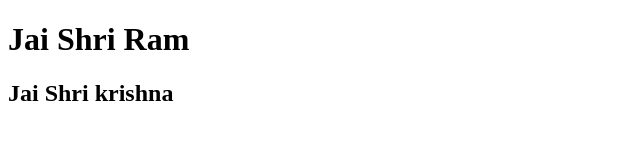
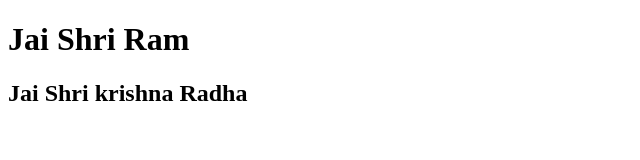
Before and after one commit to adsgourav/localRepo, a plain HTML site: page index.html in a window 1280 px wide. Shown: the whole page, without its empty margins (0-640 px from the left). Drawn offline with Linux system fonts and the light colour scheme.

Commit message:
add radha ji

```diff
--- a/index.html
+++ b/index.html
@@ -7,6 +7,6 @@
 </head>
 <body>
     <h1>Jai Shri Ram</h1>
-    <h2>Jai Shri krishna</h2>
+    <h2>Jai Shri krishna Radha</h2>
 </body>
 </html>
```
